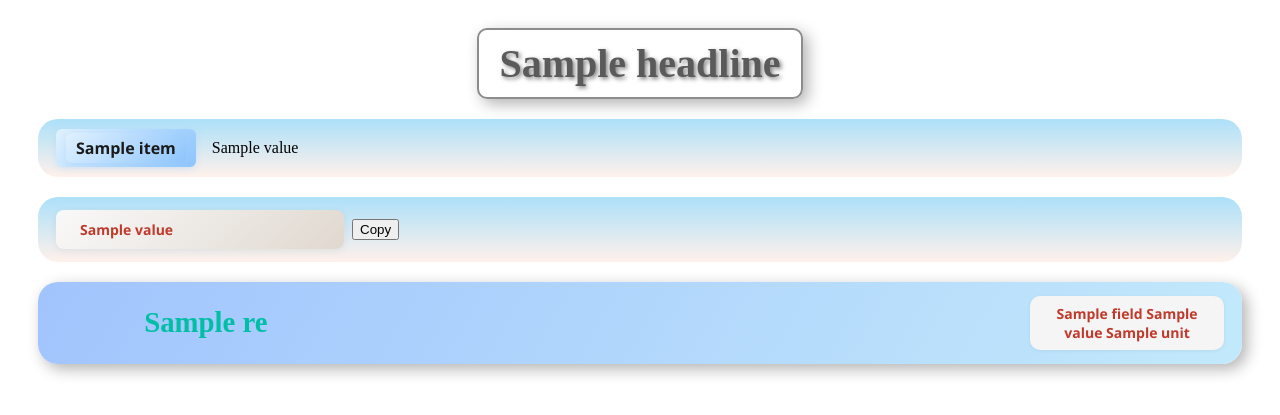
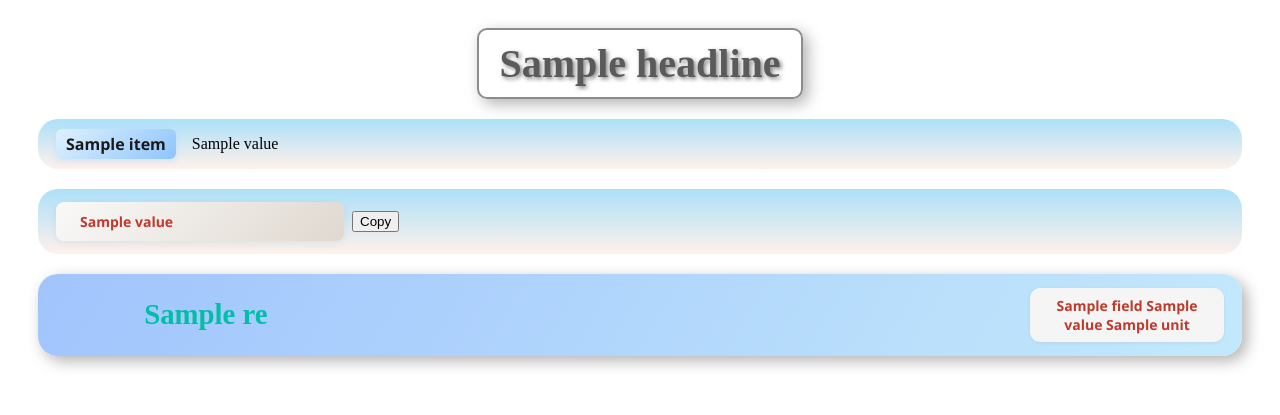
Before and after one commit to PlaxtonFlarion/MemNova, a Python web app: template schematic/templates/unity_template.html in a window 1280 px wide. Shown: the top 415 px of the page. Run offline with Jinja, Linux system fonts and the light colour scheme; the template is opened without the code that fills it: most values are stand-ins (such as "Sample title", 1, 10 or a date in 2020).

Commit message:
bug fixes

```diff
--- a/schematic/templates/unity_template.html
+++ b/schematic/templates/unity_template.html
@@ -409,7 +409,7 @@ This file is licensed under the Memrix :: 记忆星核 License. See the LICENSE.
             {% for item in major_summary_items %}
             <div class="message">
                 <div class="schema">
-                    <p class="schema">{{ item.label }}</p>
+                    <p>{{ item.label }}</p>
                 </div>
                 <div class="schema-msg">
                     {% for i in item.value %}
```
